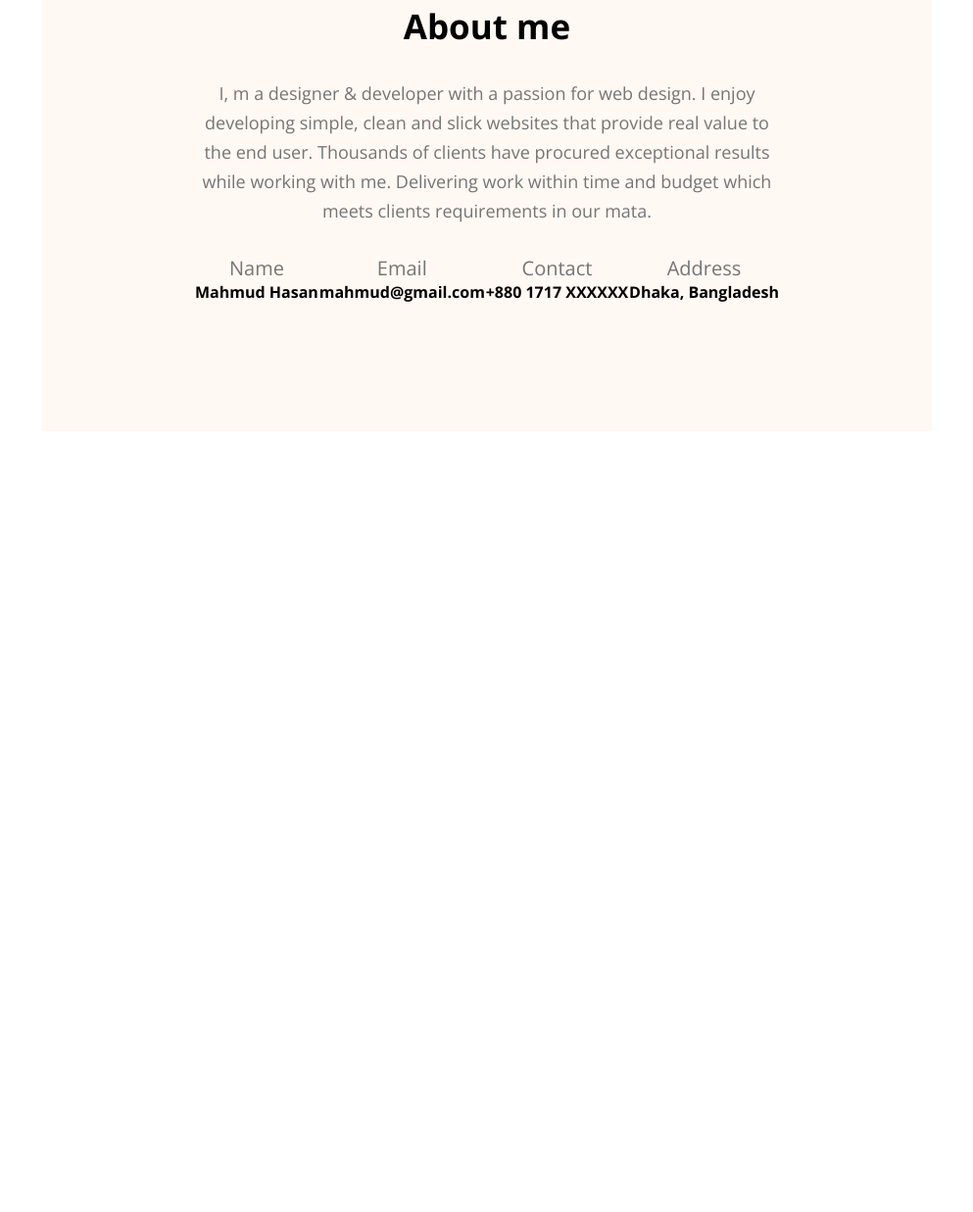
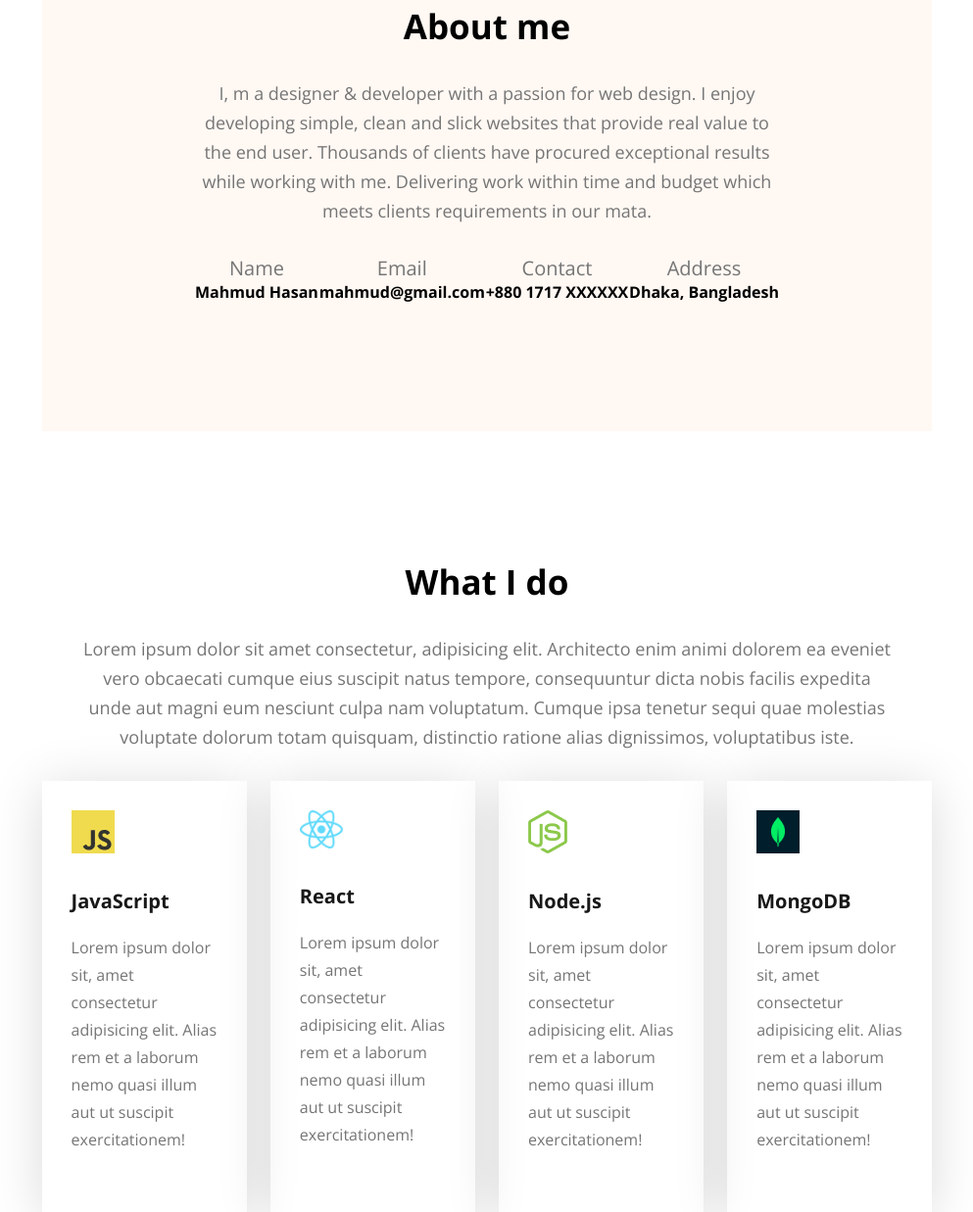
Before and after one commit to mahmud-mhm/portfolio-hero, a plain HTML site: page index.html in a window 1280 px wide. Shown: the part 719-1956 px from the top of the page at 98% size, without its empty margins (143-1136 px from the left). Before the commit the page ends 1159 px from the top, so only its background shows below. Drawn offline with nearby package versions, Linux system fonts and the light colour scheme.

Commit message:
added what I do

```diff
--- a/index.html
+++ b/index.html
@@ -74,5 +74,40 @@
             </div>
         </div>
     </section>
+
+    <section id="skills">
+        <div class="skills-cont">
+            <div class="section-heading">
+                <h2>What I do</h2>
+                <p>Lorem ipsum dolor sit amet consectetur, adipisicing elit. Architecto enim animi dolorem ea eveniet vero obcaecati cumque eius suscipit natus tempore, consequuntur dicta nobis facilis expedita unde aut magni eum nesciunt culpa nam voluptatum. Cumque ipsa tenetur sequi quae molestias voluptate dolorum totam quisquam, distinctio ratione alias dignissimos, voluptatibus iste.</p>
+            </div>
+            <div class="skill-box">
+                <div class="skill-card">
+                    <img src="images/icons/js.png" alt="">
+                    <h3>JavaScript</h3>
+                    <p>Lorem ipsum dolor sit, amet consectetur adipisicing elit. Alias rem et a laborum nemo quasi illum aut ut suscipit exercitationem!</p>
+                </div>
+                <div class="skill-card">
+                    <img src="images/icons/react.png" alt="">
+                    <h3>React</h3>
+                    <p>Lorem ipsum dolor sit, amet consectetur adipisicing elit. Alias rem et a laborum nemo quasi illum aut ut suscipit exercitationem!</p>
+                </div>
+                <div class="skill-card">
+                    <img src="images/icons/nodejs.png" alt="">
+                    <h3>Node.js</h3>
+                    <p>Lorem ipsum dolor sit, amet consectetur adipisicing elit. Alias rem et a laborum nemo quasi illum aut ut suscipit exercitationem!</p>
+                </div>
+                <div class="skill-card">
+                    <img src="images/icons/mongo.png" alt="">
+                    <h3>MongoDB</h3>
+                    <p>Lorem ipsum dolor sit, amet consectetur adipisicing elit. Alias rem et a laborum nemo quasi illum aut ut suscipit exercitationem!</p>
+                </div>
+
+
+            </div>
+
+        </div>
+    </section>
+
 </body>
 </html>
--- a/styles/portfolio.css
+++ b/styles/portfolio.css
@@ -42,6 +42,7 @@
 .section-heading {
     max-width: 827px;
     text-align: center;
+    margin: 0 auto;
 }
 
 .section-heading h2{
@@ -157,4 +158,47 @@ nav .menu a{
 }
 #about .about-info .info-card h4{
     cursor: pointer;
+    /* font-size: 16px; */
 }
+
+#skills{
+    padding-top: 130px;
+}
+
+#skills .skills-cont{
+    width: 71%;
+    max-width: 1140px;
+    margin: 0 auto;
+
+}
+
+#skills .skills-cont .skill-box{
+    display: flex;
+    gap: 24px;
+
+}
+.skill-box .skill-card{
+    padding: 30px;
+    /* border: 1px solid red; */
+    box-shadow: 0 6px 50px 0 #00000025;
+    max-width: 267px;
+
+}
+.skill-card img{
+    max-width: 44px;
+    margin-bottom: 30px;
+
+}
+.skill-card h3{
+    font-size: 20px;
+    color: #181818;
+    margin-bottom: 20px;
+
+}
+.skill-card p{
+    font-size: 16px;
+    color: #757575;
+    line-height: 28px;
+    margin-bottom: 30px;
+
+}
```
